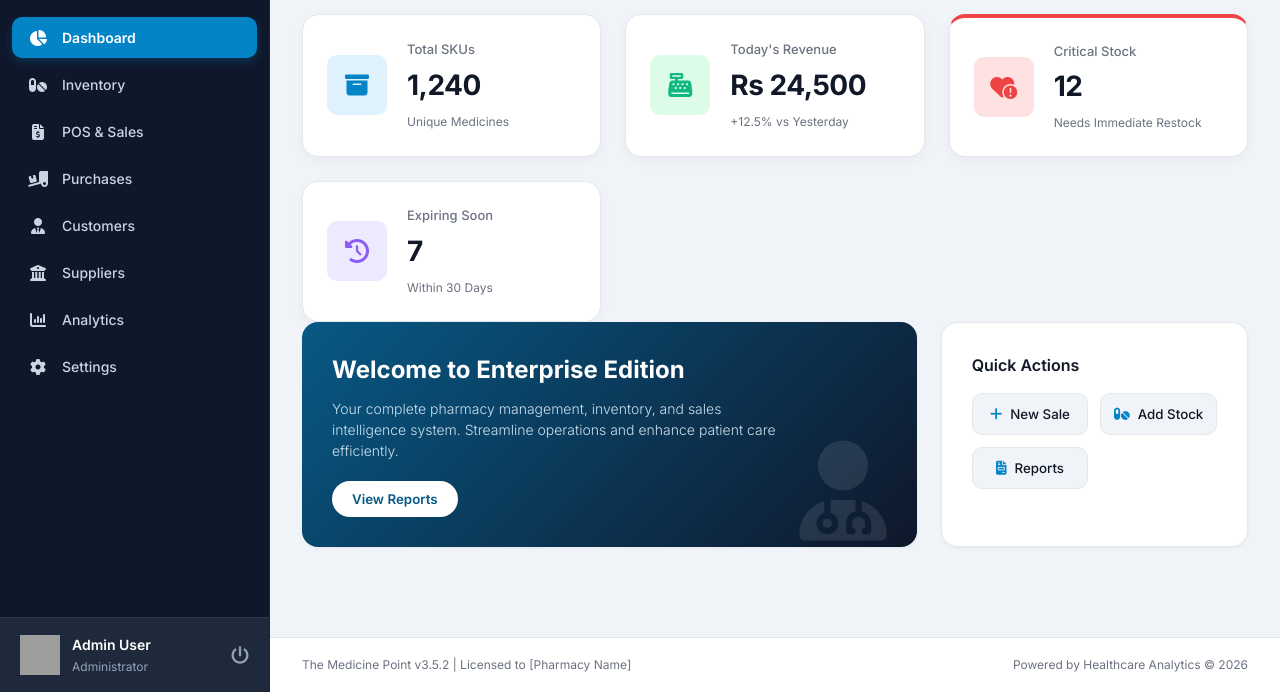
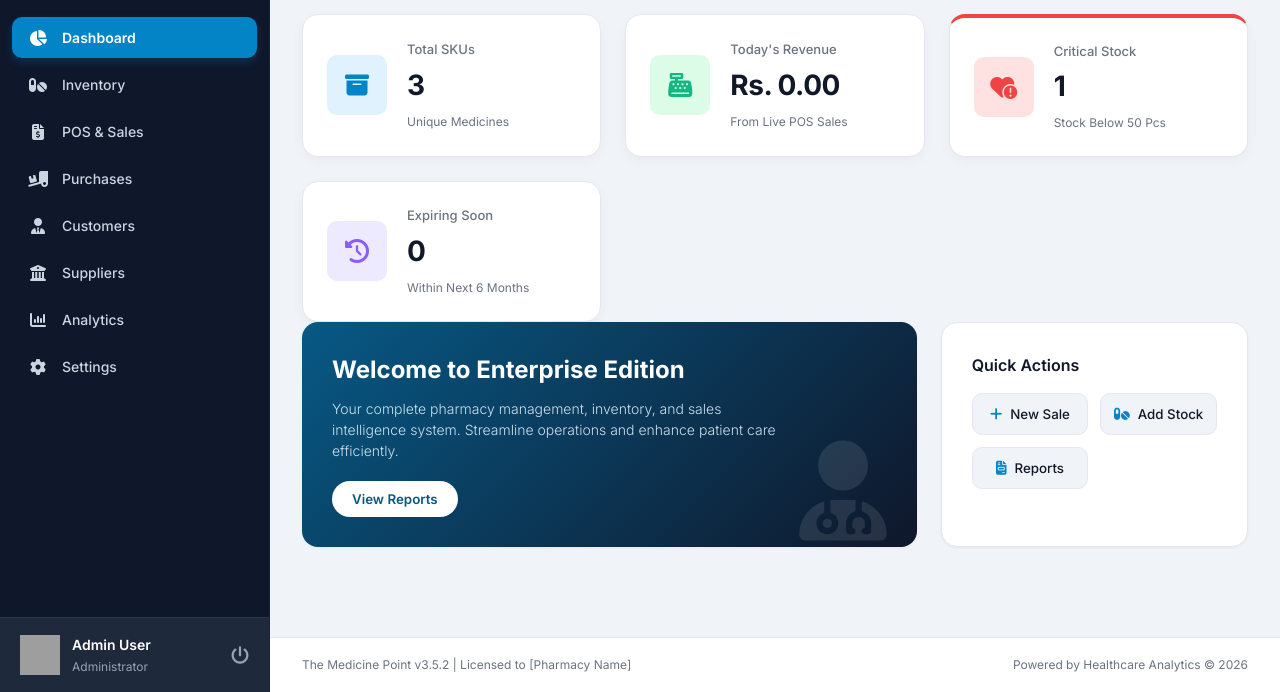
Before and after one commit to dspsadar786-bit/medical-store-software, a plain HTML site: page index.html in a window 1280 px wide. Shown: the part 108-800 px from the top of the page. Drawn offline with Linux system fonts and the light colour scheme; grey boxes are pictures that could not be loaded.

Commit message:
Update index.html

```diff
--- a/index.html
+++ b/index.html
@@ -96,13 +96,13 @@
 
                 <!-- 1. DASHBOARD VIEW -->
                 <div id="view-dashboard" class="page-view active-view">
-                    <!-- Main Stats Grid -->
+                    <!-- Dynamic Main Stats Grid -->
                     <div class="stats-grid">
                         <div class="stat-card">
                             <div class="stat-icon icon-blue"><i class="fa-solid fa-box-archive"></i></div>
                             <div class="stat-data">
                                 <span class="stat-title">Total SKUs</span>
-                                <h2 class="stat-value">1,240</h2>
+                                <h2 class="stat-value" id="dash-total-skus">0</h2>
                                 <span class="stat-desc">Unique Medicines</span>
                             </div>
                         </div>
@@ -110,24 +110,24 @@
                             <div class="stat-icon icon-green"><i class="fa-solid fa-cash-register"></i></div>
                             <div class="stat-data">
                                 <span class="stat-title">Today's Revenue</span>
-                                <h2 class="stat-value">Rs 24,500</h2>
-                                <span class="stat-desc">+12.5% vs Yesterday</span>
+                                <h2 class="stat-value" id="dash-revenue">Rs. 0.00</h2>
+                                <span class="stat-desc">From Live POS Sales</span>
                             </div>
                         </div>
                         <div class="stat-card alert-card">
                             <div class="stat-icon icon-red"><i class="fa-solid fa-heart-circle-exclamation"></i></div>
                             <div class="stat-data">
                                 <span class="stat-title">Critical Stock</span>
-                                <h2 class="stat-value">12</h2>
-                                <span class="stat-desc">Needs Immediate Restock</span>
+                                <h2 class="stat-value" id="dash-critical-stock">0</h2>
+                                <span class="stat-desc">Stock Below 50 Pcs</span>
                             </div>
                         </div>
                         <div class="stat-card">
                             <div class="stat-icon icon-purple"><i class="fa-solid fa-clock-rotate-left"></i></div>
                             <div class="stat-data">
                                 <span class="stat-title">Expiring Soon</span>
-                                <h2 class="stat-value">7</h2>
-                                <span class="stat-desc">Within 30 Days</span>
+                                <h2 class="stat-value" id="dash-expiring-soon">0</h2>
+                                <span class="stat-desc">Within Next 6 Months</span>
                             </div>
                         </div>
                     </div>
@@ -377,7 +377,7 @@
         // CORE APPLICATION DATABASE & LOGIC
         // ==========================================
 
-        // Global Master Database Array (Added company and expiry properties)
+        // Global Master Database Array (Initial items)
         let medicineDatabase = [
             { id: 1, name: 'Panadol 500mg', company: 'GSK', rack: 'Rack A-3', qty: 40, price: 3.50, expiry: '2028-12' },
             { id: 2, name: 'Augmentin 625mg', company: 'GSK', rack: 'Refrigerator', qty: 180, price: 45.00, expiry: '2027-06' },
@@ -385,6 +385,7 @@
         ];
 
         let shoppingCart = [];
+        let totalSalesRevenue = 0; // Total money made today
 
         // UI Rendering Elements
         const inventoryTableBody = document.getElementById('inventory-table-body');
@@ -394,17 +395,44 @@
         const billTotalAmount = document.getElementById('bill-total-amount');
         const inventorySearchInput = document.getElementById('inventory-search');
 
-        // Function to render layout data everywhere (with optional search filter)
+        // Function to render layout data everywhere
         function updateSystemUI(filterKeyword = '') {
+
+            // ---- 1. DYNAMIC DASHBOARD CALCULATIONS ----
+            let criticalCount = 0;
+            let expiringCount = 0;
+
+            let today = new Date();
+            let sixMonthsLater = new Date();
+            sixMonthsLater.setMonth(today.getMonth() + 6);
+
+            medicineDatabase.forEach(med => {
+                // Stock Check
+                if (med.qty < 50) criticalCount++;
+
+                // Expiry Date Check
+                if (med.expiry) {
+                    let medExpDate = new Date(med.expiry + "-01");
+                    if (medExpDate >= today && medExpDate <= sixMonthsLater) {
+                        expiringCount++;
+                    }
+                }
+            });
+
+            // Updating Dashboard Values instantly
+            document.getElementById('dash-total-skus').innerText = medicineDatabase.length;
+            document.getElementById('dash-critical-stock').innerText = criticalCount;
+            document.getElementById('dash-expiring-soon').innerText = expiringCount;
+            document.getElementById('dash-revenue').innerText = "Rs. " + totalSalesRevenue.toFixed(2);
+            // ------------------------------------------
+
+            // ---- 2. RENDER INVENTORY TABLE ----
             inventoryTableBody.innerHTML = '';
-
-            // Convert filter keyword to lowercase for flawless match
             let cleanKeyword = filterKeyword.toLowerCase().trim();
 
             medicineDatabase.forEach((med) => {
-                // Search condition matching both name and company name
                 if (cleanKeyword !== '' && !med.name.toLowerCase().includes(cleanKeyword) && !med.company.toLowerCase().includes(cleanKeyword)) {
-                    return; // Skip item if it doesn't match search
+                    return; // Skip if search doesn't match
                 }
 
                 let badge = med.qty < 50 ?
@@ -428,7 +456,7 @@
                 inventoryTableBody.appendChild(row);
             });
 
-            // 2. Render POS Selection Dropdown
+            // ---- 3. RENDER POS DROPDOWN ----
             posSelectDropdown.innerHTML = '';
             medicineDatabase.forEach(med => {
                 let opt = document.createElement('option');
@@ -437,16 +465,16 @@
                 posSelectDropdown.appendChild(opt);
             });
 
-            // 3. Update Dashboard/Summary Counters
+            // 4. Update Sidebar/Inventory Badge Count
             totalMedCount.innerText = medicineDatabase.length;
         }
 
-        // Live Search Input Listener Event
+        // Live Search Input Listener
         inventorySearchInput.addEventListener('input', (e) => {
             updateSystemUI(e.target.value);
         });
 
-        // Add New Medicine Logic (includes Company & Expiry fields)
+        // Add New Medicine Logic
         document.getElementById('add-medicine-form').addEventListener('submit', (e) => {
             e.preventDefault();
             const name = document.getElementById('med-name').value;
@@ -468,7 +496,7 @@
 
             medicineDatabase.push(newProduct);
             document.getElementById('add-medicine-form').reset();
-            inventorySearchInput.value = ''; // Reset search input
+            inventorySearchInput.value = '';
             updateSystemUI();
         });
 
@@ -552,20 +580,25 @@
                 return;
             }
 
+            let checkoutTotal = 0;
             shoppingCart.forEach(cartItem => {
                 const dbItem = medicineDatabase.find(m => m.id === cartItem.id);
                 if(dbItem) {
-                    dbItem.qty -= cartItem.qty;
+                    dbItem.qty -= cartItem.qty; // stock kam ho gaya
+                    checkoutTotal += cartItem.price * cartItem.qty;
                 }
             });
 
-            alert("Invoice Printed Successfully! Stock updated.");
+            // Dashboard Revenue update
+            totalSalesRevenue += checkoutTotal;
+
+            alert("Invoice Printed Successfully! Stock & Revenue updated.");
             shoppingCart = [];
             renderCartUI();
-            updateSystemUI();
+            updateSystemUI(); // pure system ko sync kar dega dashboard samet
         });
 
-        // Boot system database logic on start
+        // Initial system UI rendering on load
         updateSystemUI();
     </script>
 </body>
```
